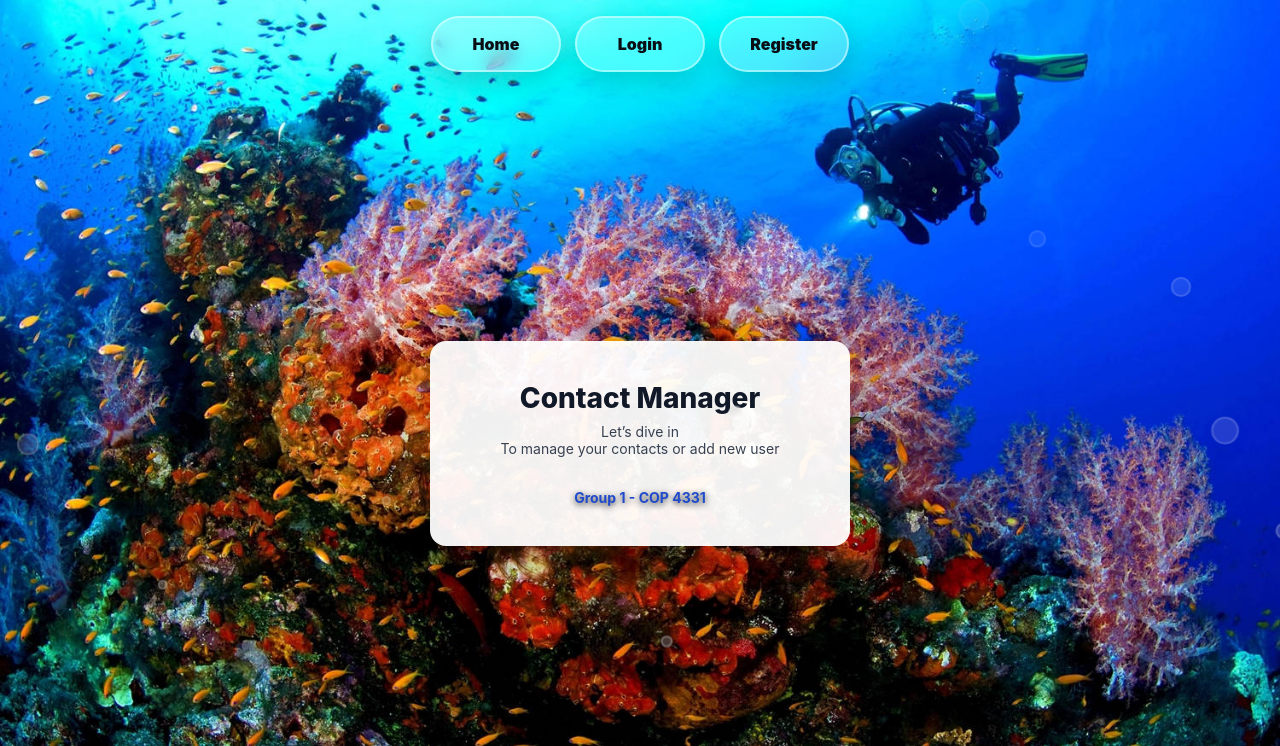
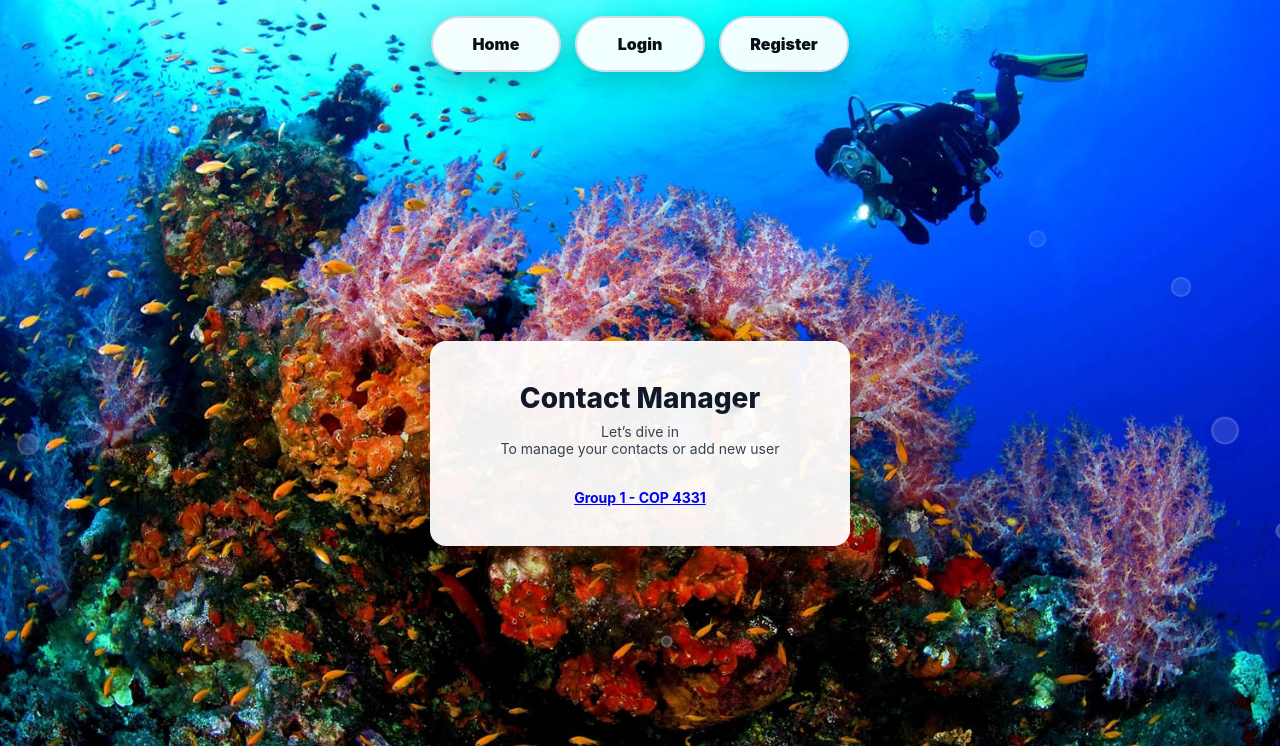
Before and after one commit to cop4331-spring26-team1/frontend, a PHP site: page / in a window 1280 px wide. Shown: the top 746 px of the page. Run offline with PHP 8.4, Linux system fonts and the light colour scheme.

Commit message:
Minor changes

```diff
--- a/css/styles.css
+++ b/css/styles.css
@@ -182,9 +182,8 @@ body {
   font-size: 14px;
   color: #1f4acc;
   font-weight: 700;
-  text-shadow: 0 2px 6px rgba(0, 0, 0, 0.8);
+  text-shadow: 0 2px 6px rgba(215, 214, 224, 0.2);
 }
-
 
 /* Contacts layout */
 .pageBody {
@@ -414,7 +413,6 @@ body {
   opacity: 1; /* default fully visible */
 }
 
-
 .bubbleLink {
   width: 130px;
   height: 56px;
@@ -424,18 +422,18 @@ body {
   text-decoration: none;
   font-weight: 900;
   color: #0a0f16;
-  background: rgba(255, 255, 255, 0.28);
-  border: 2px solid rgba(255, 255, 255, 0.45);
+  background: rgba(255, 255, 255, 0.94);
+  border: 2px solid rgba(207, 214, 228, 0.9);
   backdrop-filter: blur(8px);
-  box-shadow: 0 10px 28px rgba(0, 0, 0, 0.18);
+  box-shadow: 0 10px 28px rgba(0, 0, 0, 0.22);
   transition: transform 140ms ease, background 140ms ease,
     border-color 140ms ease;
 }
 
 .bubbleLink:hover {
   transform: translateY(-2px) scale(1.02);
-  background: rgba(255, 255, 255, 0.34);
-  border-color: rgba(255, 255, 255, 0.65);
+  background: rgba(255, 255, 255, 0.98);
+  border-color: rgba(207, 214, 228, 1);
 }
 
 .bubbleLink:focus-visible {
--- a/index.html
+++ b/index.html
@@ -36,7 +36,15 @@
         </div>
 
         <div class="login-footer">
-          <p>Group 1 - COP 4331</p>
+          <p>
+            <a
+              href="https://github.com/cop4331-spring26-team1/frontend"
+              target="_blank"
+              rel="noopener noreferrer"
+            >
+              Group 1 - COP 4331
+            </a>
+          </p>
         </div>
       </div>
     </main>
--- a/login.html
+++ b/login.html
@@ -80,10 +80,6 @@
 
           <button type="submit" class="login-button">Log in</button>
         </form>
-
-        <div class="login-footer">
-          <p>Group 1 - COP 4331</p>
-        </div>
       </div>
     </main>
     <!--     bubble animation   -->
--- a/register.html
+++ b/register.html
@@ -109,10 +109,6 @@
 
           <button type="submit" class="login-button">Register</button>
         </form>
-
-        <div class="login-footer">
-          <p>Group 1 - COP 4331</p>
-        </div>
       </div>
     </main>
 
```
